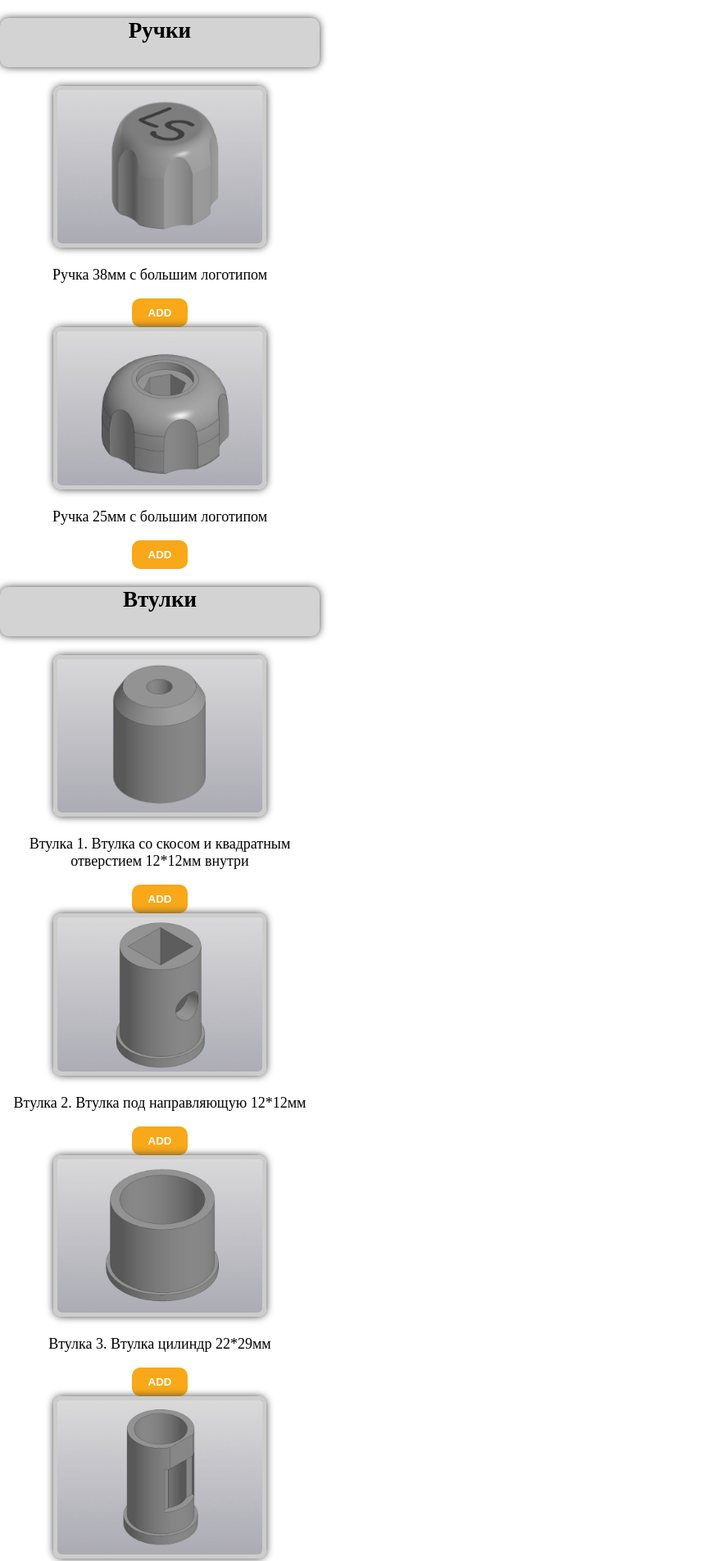
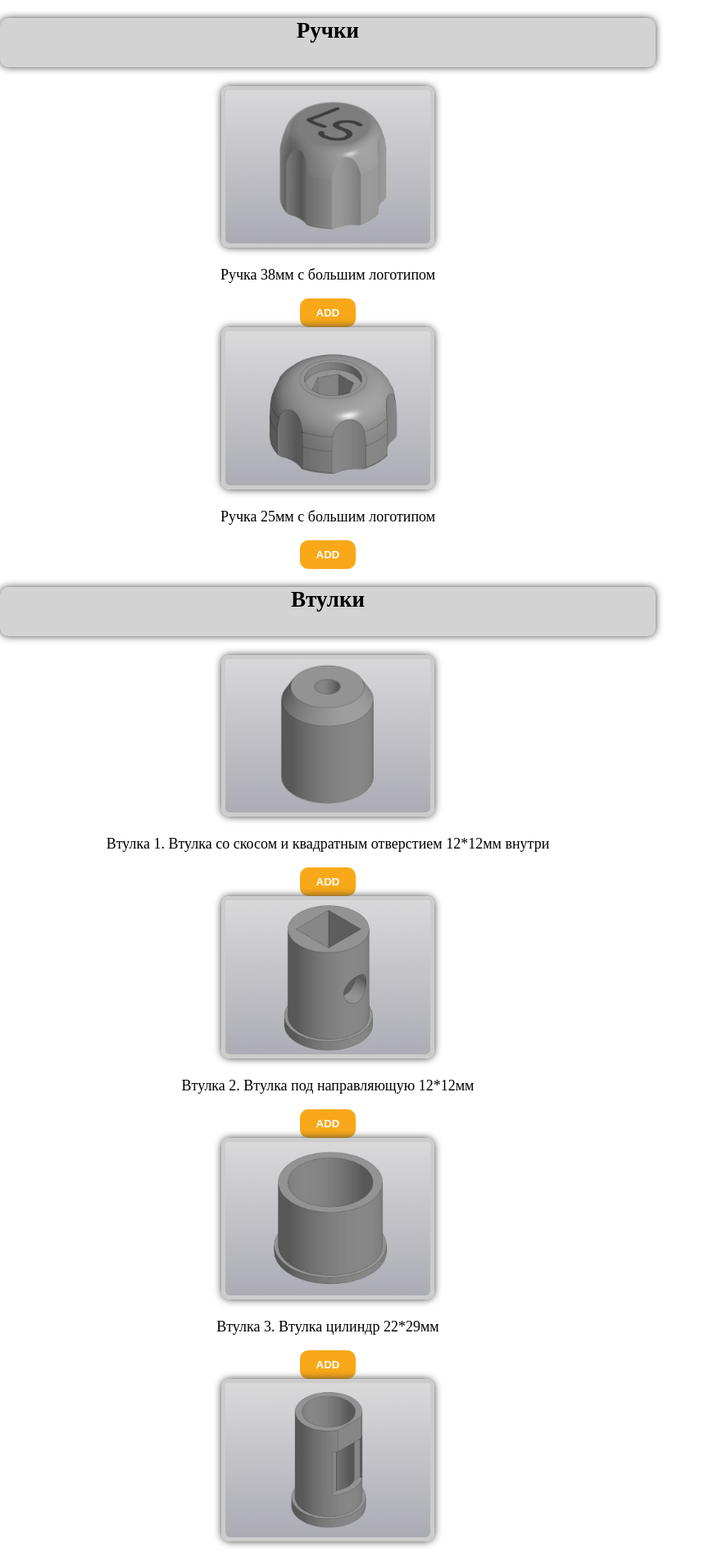
Before and after one commit to DKBelka/BlueSquirrel3DwebAPP, a PHP site: page / in a window 1280 px wide. Shown: the top 1904 px of the page at 82% size, without its empty margins (0-870 px from the left). Run offline with PHP 8.4, Linux system fonts and the light colour scheme; some libraries are stand-ins or nearby versions.

Commit message:
Update style.css

```diff
--- a/style.css
+++ b/style.css
@@ -7,7 +7,7 @@ body {
 }
 
 .container {
-	max-width: 390px;
+	max-width: 800px;
 	align: center ;
 
 }
```
